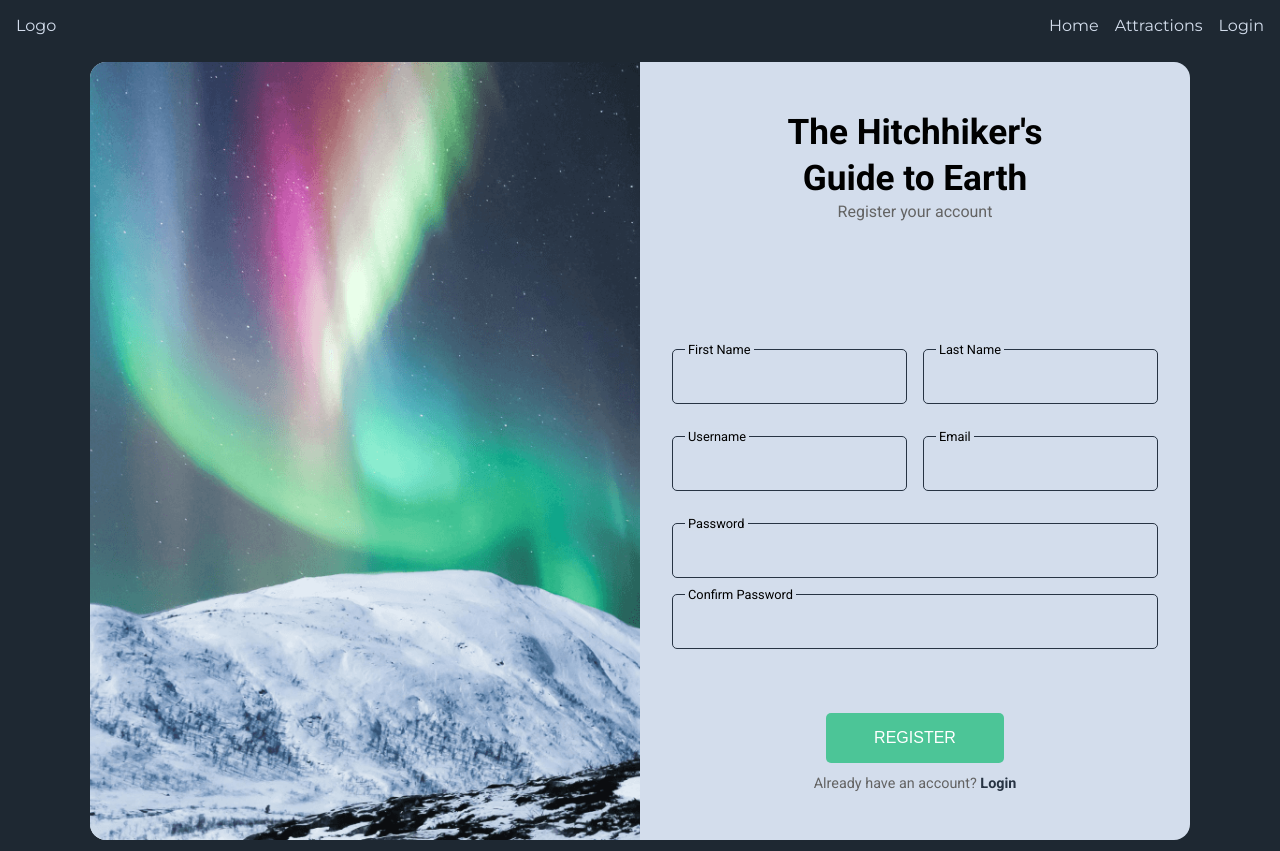
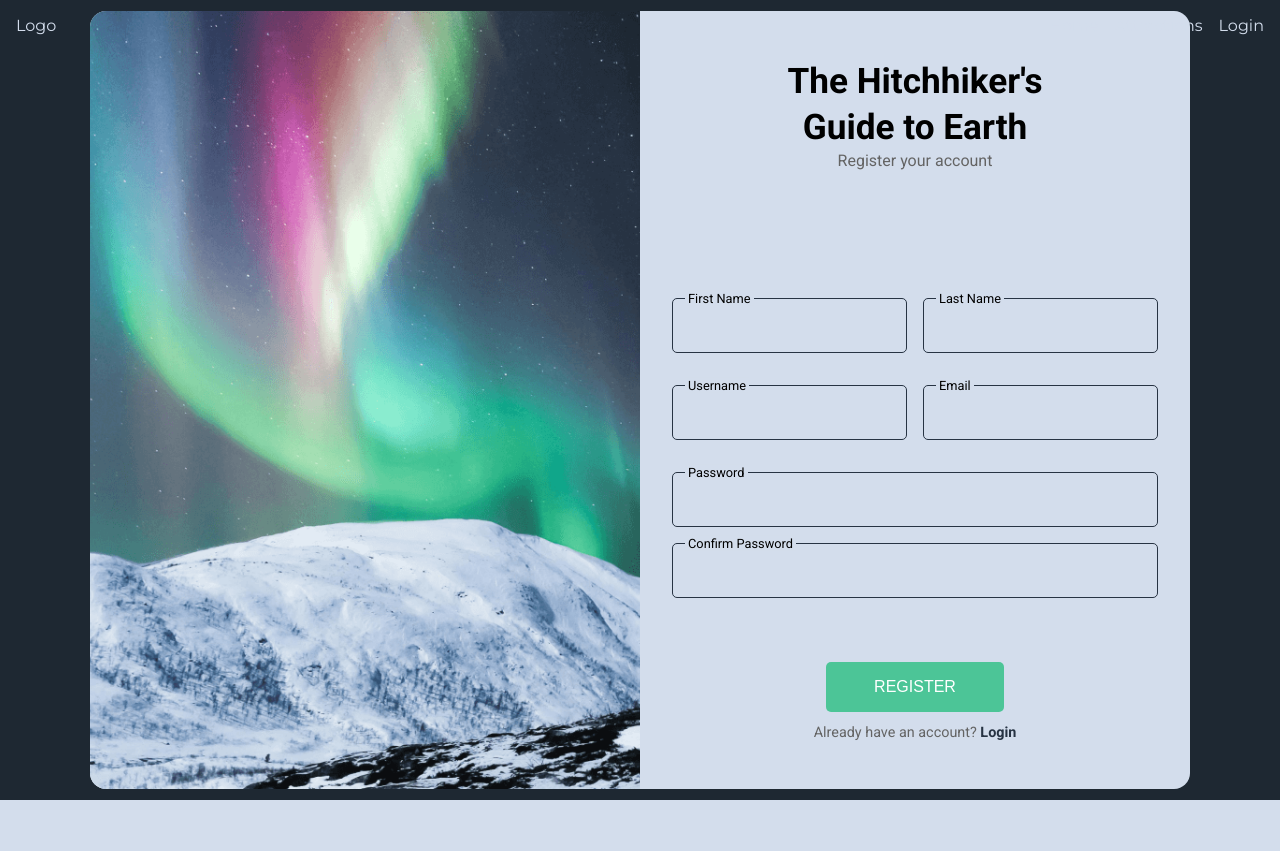
Before and after one commit to madeleinewoodbury/arctic-sprint-solutions, a Flask app: page /auth/register in a window 1280 px wide. After the commit the page ends 800 px from the top, so only its background shows below. Run offline with Flask 3, Linux system fonts and the light colour scheme; parts of the project's set-up code (start-up, migrations or seed data) failed here and were passed over.

Commit message:
give navbar absolute position

```diff
--- a/app/static/css/styles.css
+++ b/app/static/css/styles.css
@@ -93,6 +93,10 @@ ul {
 
 /* Navigation */
 nav {
+  position: absolute;
+  top: 0;
+  left: 0;
+  width: 100%;
   color: var(--bg-light);
   font-family: var(--secondary-font);
   padding: 1rem;
@@ -152,7 +156,7 @@ nav {
 @media (min-width: 768px) {
   .landing {
     padding: 2rem 0;
-    height: 80%;
+    height: 80vh;
   }
 
   .landing h1 {
```
